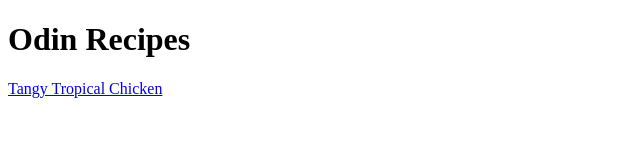
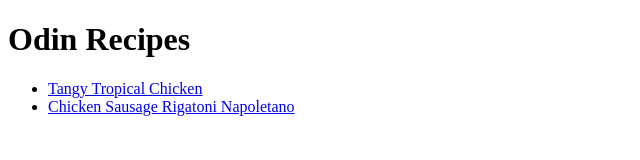
Before and after one commit to ale-munozz25/odin-recipes, a plain HTML site: page index.html in a window 1280 px wide. Shown: the whole page, without its empty margins (0-640 px from the left). Drawn offline with Linux system fonts and the light colour scheme.

Commit message:
Add chicken sausage recipe to index page

```diff
--- a/index.html
+++ b/index.html
@@ -12,7 +12,18 @@
     <body>
 
         <h1>Odin Recipes</h1>
-        <a href="recipes/tangy-tropical-chicken.html">Tangy Tropical Chicken</a>
 
+        <ul>
+
+           <li>
+            <a href="recipes/tangy-tropical-chicken.html">Tangy Tropical Chicken</a>
+           </li>
+
+           <li>
+            <a href="recipes/chicken-sausage-rigatoni-napoletano.html"> Chicken Sausage Rigatoni Napoletano</a>
+           </li>
+
+
+        </ul>
     </body>
 </html>
```
